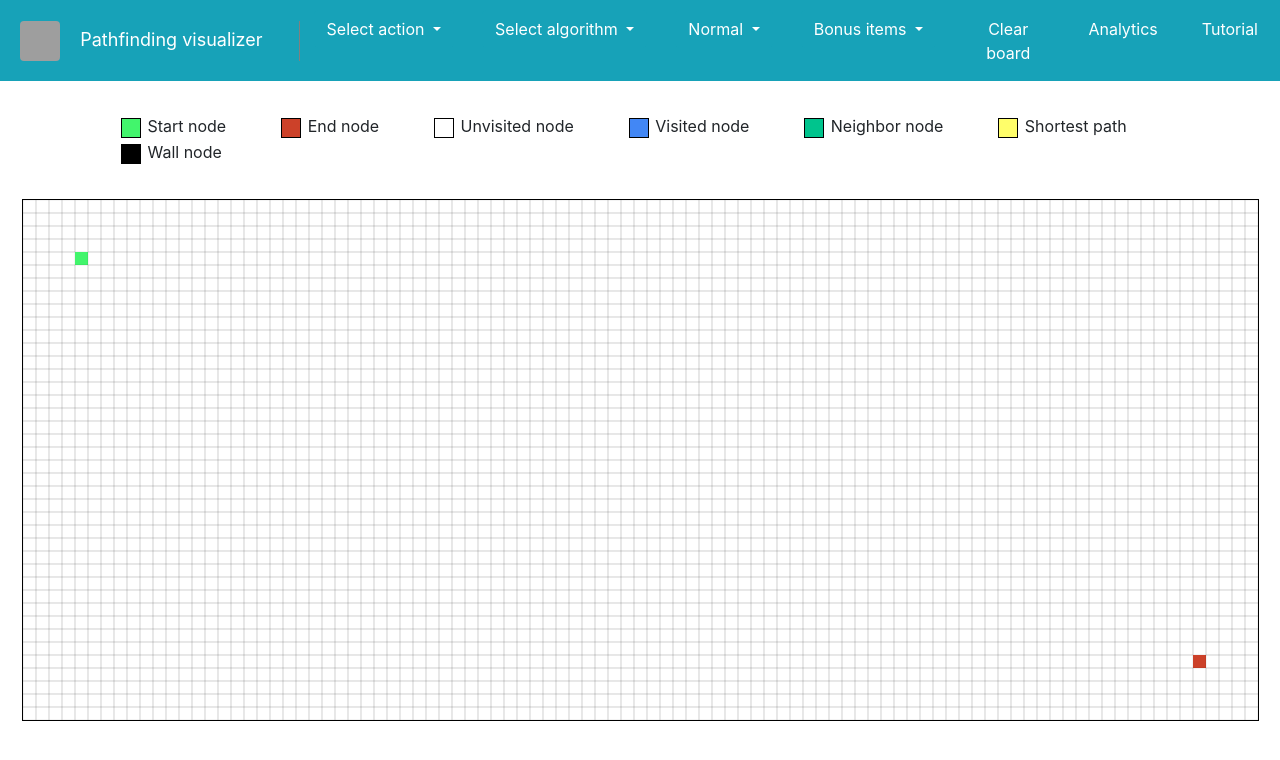
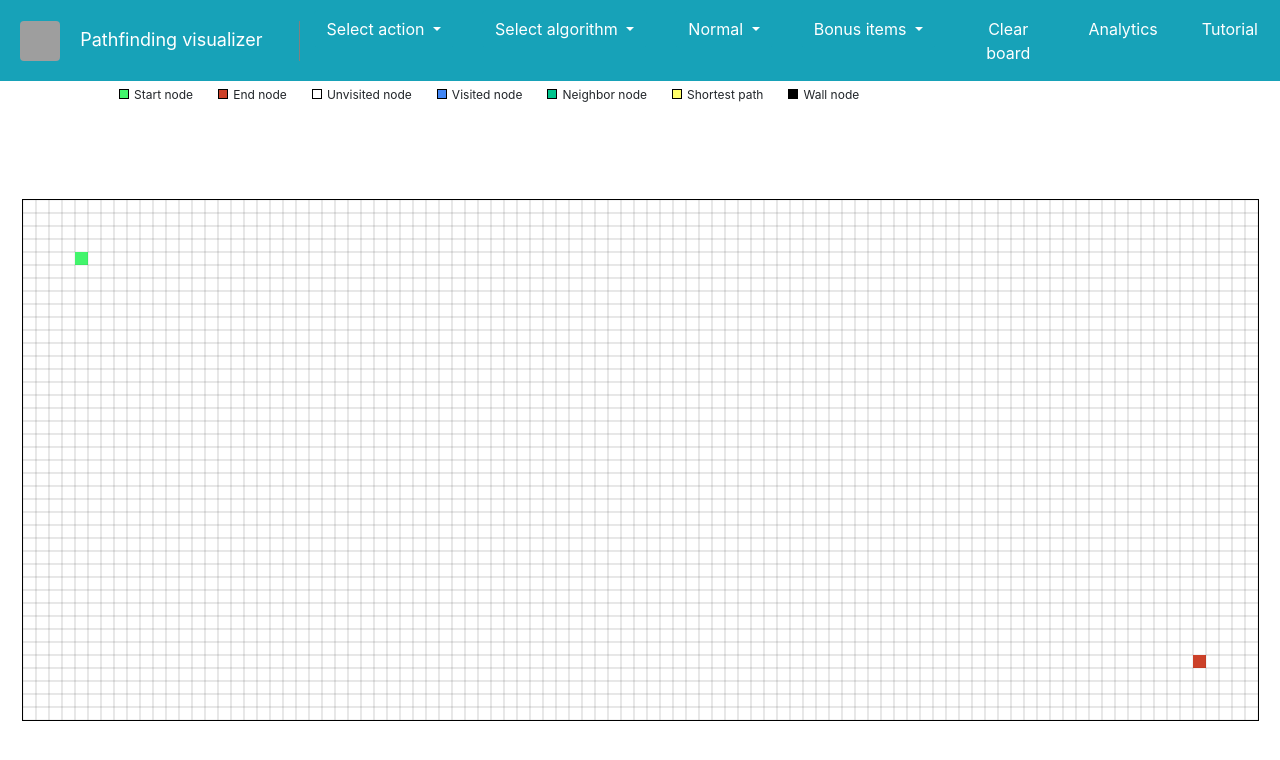
Before and after one commit to ajdinpasic/Pathfinding-visualizer, an Angular app in the folder angular-spa/: page / in a window 1280 px wide. Shown: the top 760 px of the page. Built offline with nearby package versions, Linux system fonts and the light colour scheme; grey boxes are pictures that could not be loaded.

Commit message:
removing css

```diff
--- a/angular-spa/src/app/components/grid-menu/grid-menu.component.css
+++ b/angular-spa/src/app/components/grid-menu/grid-menu.component.css
@@ -126,16 +126,20 @@ width: 200px;
 .tutorial-nodes {
     display: inline-block;
     list-style: none;
-    padding: 0 28px 0 0;
-    margin: 0 10px;
+    /* padding: 0 28px 0 0; */
+    margin: 5px 10px;
+}
+
+#mainText {
+    font-size: 12px;
 }
 
 .start {
-    width: 20px;
-    height: 20px;
+    width: 10px;
+    height: 10px;
     display: inline-block;
     position: relative;
-    top: 0.35em;
+    /* top: 0.35em; */
     margin: 0 0.42em;
     border: 0.1px solid black;
     background-color: rgb(66, 245, 108);
@@ -150,11 +154,11 @@ width: 200px;
 }
 
 .end {
-    width: 20px;
-    height: 20px;
+    width: 10px;
+        height: 10px;
     display: inline-block;
     position: relative;
-    top: 0.35em;
+    /* top: 0.35em; */
     margin: 0 0.42em;
     border: 0.1px solid black;
     background-color: rgb(204, 65, 41);
@@ -178,11 +182,11 @@ width: 200px;
     animation-iteration-count: 1;
     animation-fill-mode: forwards;
     animation-play-state: running;
-    width: 20px;
-    height: 20px;
+    width: 10px;
+        height: 10px;
     display: inline-block;
     position: relative;
-    top: 0.35em;
+    /* top: 0.35em; */
     margin: 0 0.42em;
     border: 0.1px solid black;
 }
@@ -197,11 +201,11 @@ width: 200px;
     animation-iteration-count: 1;
     animation-fill-mode: forwards;
     animation-play-state: running;
-    width: 20px;
-    height: 20px;
+    width: 10px;
+        height: 10px;
     display: inline-block;
     position: relative;
-    top: 0.35em;
+    /* top: 0.35em; */
     margin: 0 0.42em;
     border: 0.1px solid black;
 }
@@ -216,11 +220,11 @@ width: 200px;
     animation-iteration-count: 1;
     animation-fill-mode: forwards;
     animation-play-state: running;
-    width: 20px;
-    height: 20px;
+width: 10px;
+    height: 10px;
     display: inline-block;
     position: relative;
-    top: 0.35em;
+    /* top: 0.35em; */
     margin: 0 0.42em;
     border: 0.1px solid black;
 }
@@ -235,11 +239,11 @@ width: 200px;
     animation-iteration-count: 1;
     animation-fill-mode: forwards;
     animation-play-state: running;
-    width: 20px;
-    height: 20px;
+    width: 10px;
+        height: 10px;
     display: inline-block;
     position: relative;
-    top: 0.35em;
+    /* top: 0.35em; */
     margin: 0 0.42em;
     border: 0.1px solid black;
 }
@@ -254,11 +258,11 @@ width: 200px;
     animation-iteration-count: 1;
     animation-fill-mode: forwards;
     animation-play-state: running;
-    width: 20px;
-    height: 20px;
+    width: 10px;
+        height: 10px;
     display: inline-block;
     position: relative;
-    top: 0.35em;
+    /* top: 0.35em; */
     margin: 0 0.42em;
     border: 0.1px solid black;
 }
--- a/angular-spa/src/app/components/grid-menu/grid-menu.component.html
+++ b/angular-spa/src/app/components/grid-menu/grid-menu.component.html
@@ -112,7 +112,7 @@
         </div>
     </div>
 </div>
-<div id="mainText" style="position: absolute; left: 5%; top: 14%;">
+<div id="mainText" style="position: absolute; left: 5%;">
     <ul>
         <li class="tutorial-nodes">
             <div class="start"></div>Start node
```
